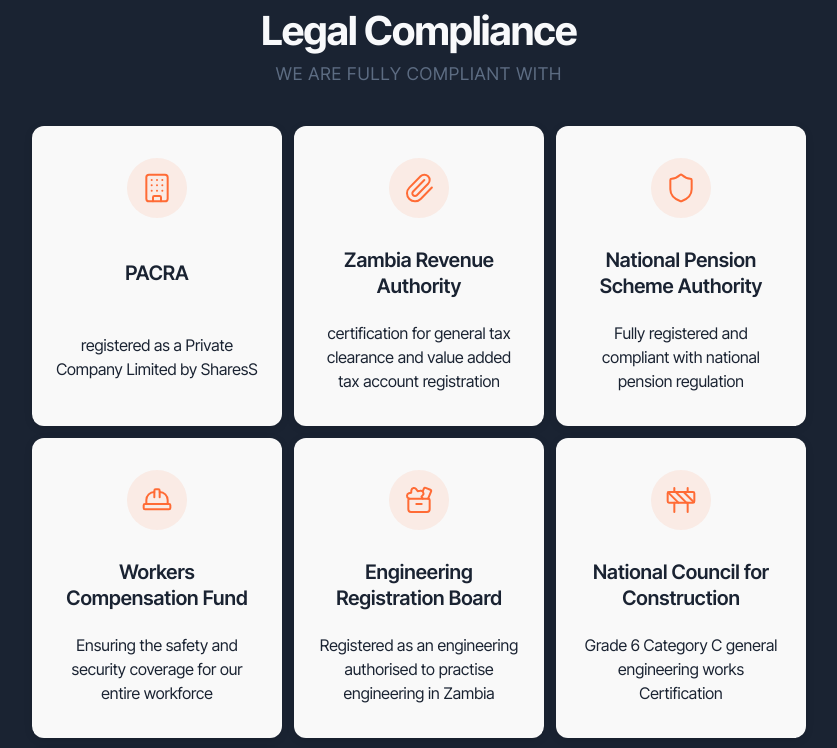
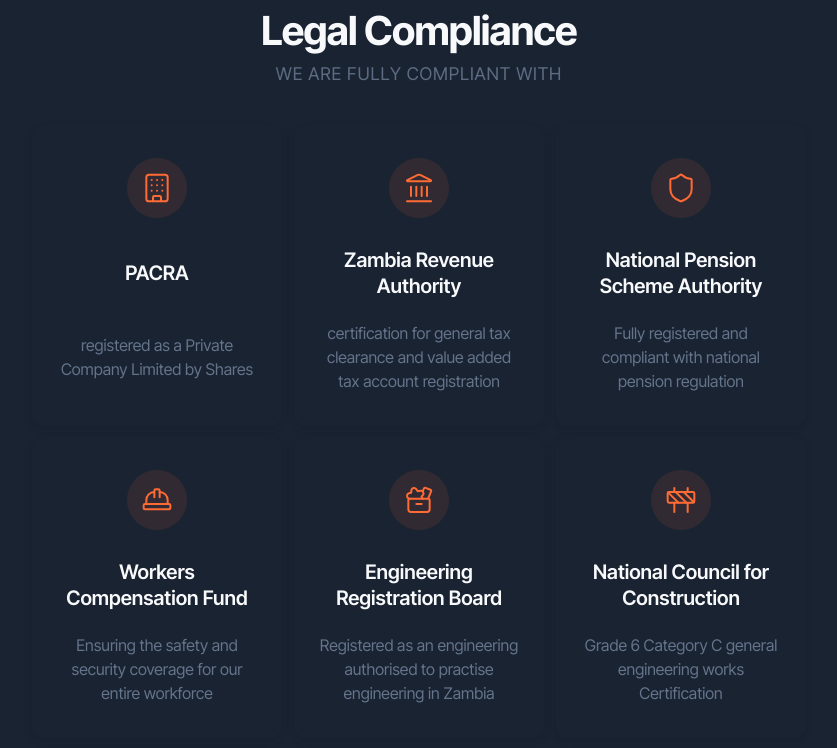
Before and after one commit to nkowanitemwani/makaenergiesdotcom, a Next.js app: page /about in a window 1280 px wide. Shown: the part 1460-2208 px from the top of the page, without its empty margins (221-1058 px from the left). Built offline with nearby package versions, Linux system fonts and the light colour scheme.

Commit message:
new icon card styles , improved compliance section

```diff
--- a/src/app/careers/page.js
+++ b/src/app/careers/page.js
@@ -25,7 +25,7 @@
         <section>
             <h1>Current Opportunities</h1>
             <p>Ready to be part of Zambia&apos;s growing energy sector? Explore our current openings below and join a team that&apos;s building the future of electrical engineering and energy solutions in Zambia.</p>
-            <InfoCard icon={StopCircle} title={"No openings at the moment"}></InfoCard>
+            <InfoCard icon={StopCircle} title={"No openings at the moment"} style={{'--icon-color': ' #ff6b35','--title-color': '#1a2332','--subtitle-color': '#1a2332'}}></InfoCard>
         </section>
         <section>
         {/* <CareersGrid></CareersGrid> */}
--- a/src/app/components/cards/infocard/index.js
+++ b/src/app/components/cards/infocard/index.js
@@ -1,11 +1,12 @@
 
 import styles from "./infocard.module.css"
 
-export default function InfoCard ({icon: Icon, title, subTitle}){
+export default function InfoCard ({icon: Icon, title, subTitle,...props}){
 
+    const {p, ...validProps} = props;
 
     return(
-        <div className={styles.card}>
+        <div className={styles.card} {...validProps}>
               {Icon && (
                 <div className={styles.iconWrapper}>
                     <Icon className={styles.icon} size={32} strokeWidth={1.5} />
--- a/src/app/components/cards/infocard/infocard.module.css
+++ b/src/app/components/cards/infocard/infocard.module.css
@@ -14,6 +14,9 @@
   justify-content: flex-start;
   gap: 1rem;
   position: relative;
+  --icon-color: currentColor;
+  --title-color: inherit;
+  --subtitle-color: inherit;
 }
 
 .card:hover {
@@ -34,13 +37,13 @@
 }
 
 .icon {
-  color: #ff6b35;
+  color: var(--icon-color);
 }
 
 .title {
   font-size: 1.25rem;
   font-weight: 600;
-  color: #1a2332;
+  color: var(--title-color);
   margin: 0;
   line-height: 1.3;
   text-align: center;
@@ -55,7 +58,7 @@
 
 .subTitle {
   font-size: 1rem;
-  color: #1a2332;
+  color: var(--subtitle-color);
   margin: 0;
   line-height: 1.5;
   flex-grow: 1; /* Takes remaining space */
--- a/src/app/components/grids/compliancegrid/index.js
+++ b/src/app/components/grids/compliancegrid/index.js
@@ -3,16 +3,16 @@
 import InfoCard from "../../cards/infocard";
 import SectionHeader from "../../sectionheader";
 import Button from "../../button";
-import { Building, Construction, HandCoins, HardHat, Paperclip, Shield, ToolCase } from "lucide-react";
+import { Building, Construction, HandCoins, HardHat, Landmark, Paperclip, Shield, ToolCase } from "lucide-react";
 
 const compliances = [
     {
         icon:Building,
         title:"PACRA",
-        subtitle: "registered as a Private Company Limited  by SharesS"
+        subtitle: "registered as a Private Company Limited  by Shares"
     },
     {
-        icon:Paperclip,
+        icon:Landmark,
         title:"Zambia Revenue Authority",
         subtitle:"certification for general tax clearance and value added tax account registration"
     },
@@ -63,14 +63,13 @@
             <div className={styles.cardContainer}>
                 {compliances.map((compliance,index) => (
                     <InfoCard
+                    style={{background : "#1a2332", '--icon-color': ' #ff6b35','--title-color': '#f8f9fb','--subtitle-color': '#64748b'}}
                     key={index}p
                     icon={compliance.icon}
                     title={compliance.title}
-                    subTitle={compliance.subtitle}></InfoCard>
-                ))
-
-                }
-
+                    subTitle={compliance.subtitle}
+                    ></InfoCard>
+                ))}
             </div>
             <Button onClick={viewResgistration}>View Documents</Button>
         </div>
--- a/src/app/components/grids/contactcardgrid/index.js
+++ b/src/app/components/grids/contactcardgrid/index.js
@@ -23,7 +23,8 @@
             <InfoCard
             key={index}
             title={contact.title}
-            subTitle={contact.subTitle}></InfoCard>
+            subTitle={contact.subTitle}
+            style={{'--icon-color': ' #ff6b35','--title-color': '#1a2332','--subtitle-color': '#1a2332'}}></InfoCard>
         ))}
       </div>
     );
--- a/src/app/components/grids/getintouchgrid/index.js
+++ b/src/app/components/grids/getintouchgrid/index.js
@@ -33,6 +33,7 @@
             icon={contact.icon}
             title={contact.title}
             subTitle={contact.subTitle}
+            style={{'--icon-color': ' #ff6b35','--title-color': '#1a2332','--subtitle-color': '#1a2332'}}
             ></InfoCard>
          ))}
         </div>
--- a/src/app/components/grids/missiongrid/index.js
+++ b/src/app/components/grids/missiongrid/index.js
@@ -1,4 +1,3 @@
-import InfoCard from "../../cards/infocard";
 import React from "react";
 import { Handshake,Users,Link,Zap } from "lucide-react";
 import styles from "@/app/components/grids/servicegrid/servicegrid.module.css"
--- a/src/app/components/grids/policygrid/index.js
+++ b/src/app/components/grids/policygrid/index.js
@@ -24,6 +24,7 @@
         <div className={styles.missionGrid}>
             {policies.map((policy,index) => (
                 <InfoCard
+                style={{'--icon-color': ' #ff6b35','--title-color': '#1a2332','--subtitle-color': '#1a2332'}}
                 key={index}
                 title={policy.title}
                 icon={policy.icon}></InfoCard>
--- a/src/app/components/grids/worksgrid/page.js
+++ b/src/app/components/grids/worksgrid/page.js
@@ -33,6 +33,7 @@
         <div className={styles.missionGrid}>
             {works.map((work,index) => (
                 <InfoCard
+                style={{'--icon-color': ' #ff6b35','--title-color': '#1a2332','--subtitle-color': '#1a2332'}}
                 key={index}
                 title={work.title}
                 subTitle={work.subTitle}>
```
